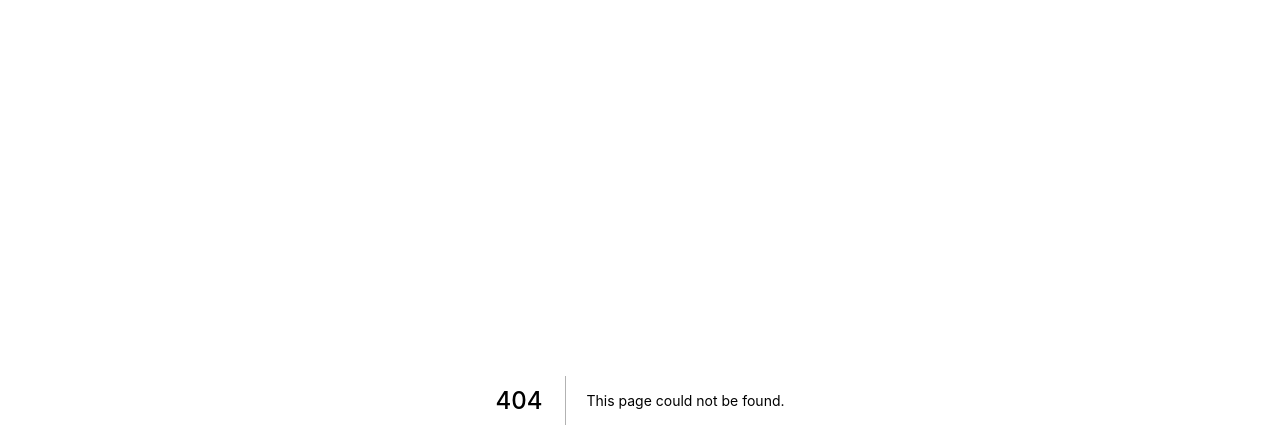
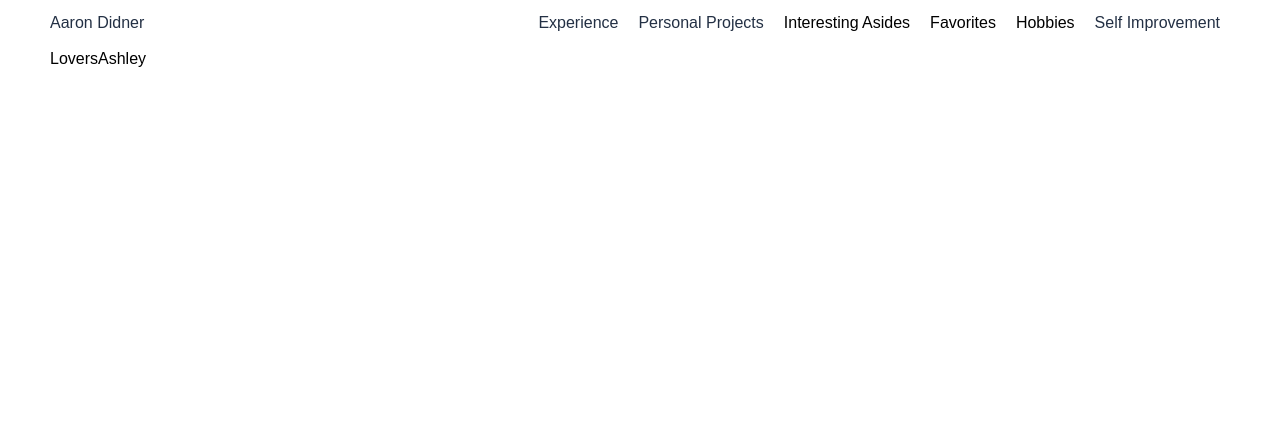
Before and after one commit to adidner/personal-site, a Next.js app: page /lovers/ashley in a window 1280 px wide. Before the commit this address had no page. Shown: the top 448 px of the page. Built offline with nearby package versions, Linux system fonts and the light colour scheme.

Commit message:
lovers page setup

```diff
--- a/src/data/loverData.tsx
+++ b/src/data/loverData.tsx
@@ -12,7 +12,7 @@ export interface pictureWithDescription {
     description: string;
 }
 
-export const showData: loverDataInterface[] = [
+export const loverData: loverDataInterface[] = [
     {
         nameFirst: "Jessica",
         nameLast: "King",
@@ -41,7 +41,8 @@ export const showData: loverDataInterface[] = [
             "https://www.youtube.com/watch?v=PbSZhGONRBg",
             "https://www.youtube.com/watch?v=u99AklNGpyc",
             "https://www.youtube.com/watch?v=qYoTkgvUc7c",
-            "https://www.youtube.com/watch?v=r6SCzCs1PuA"
+            "https://www.youtube.com/watch?v=r6SCzCs1PuA",
+            "https://www.youtube.com/watch?v=s5TIulzXoXo"
 
         ],
         dateingLength: "4 months",
@@ -58,20 +59,22 @@ export const showData: loverDataInterface[] = [
             "https://www.youtube.com/watch?v=JybV1mL6EMA",
             "https://www.youtube.com/watch?v=aO7sxBP3kOI",
             "https://www.youtube.com/watch?v=ZK3HWSNNSiA",
+            "https://www.youtube.com/watch?v=kW3J06VKBK4"
         ],
         dateingLength: "1 year",
         era: "Junior/Senior year of college Corvallis Oregon 2018 - 2019"
     },
     {
         nameFirst: "Natasha",
-        nameLast: "Bolshikof",
+        nameLast: "Bolshakoff",
         pictures: [],
         songs: [
             "https://www.youtube.com/watch?v=m7Bc3pLyij0",
             "https://www.youtube.com/watch?v=KfXvjxbRhZk",
             "https://www.youtube.com/watch?v=b6Zh-sD3Wg0",
             "https://www.youtube.com/watch?v=fIcEF_4hvGQ",
-            "https://www.youtube.com/watch?v=QeUFmGLhI_s"
+            "https://www.youtube.com/watch?v=QeUFmGLhI_s",
+            "https://www.youtube.com/watch?v=3cKtSlsYVEU"
 
         ],
         dateingLength: "1.5 years",
--- /dev/null
+++ b/src/pages/lovers/ashley.tsx
@@ -0,0 +1,15 @@
+import React from 'react';
+import Layout from '../../components/Layout';
+import {loverData} from "../../data/loverData";
+
+const ashleyData = loverData.filter((current) => current.nameFirst === "Ashley" && current.nameLast === "Boone");
+
+function LoversAshley() {
+    return (
+        <Layout>
+          <div>LoversAshley</div>
+        </Layout>
+      );
+}
+
+export default LoversAshley;
```
Also changed, not shown: src/pages/lovers/alison.tsx (added, +15 -0 lines), src/pages/lovers/jessica.tsx (added, +15 -0 lines), src/pages/lovers/lilli.tsx (added, +15 -0 lines), src/pages/lovers/natasha.tsx (added, +15 -0 lines).
